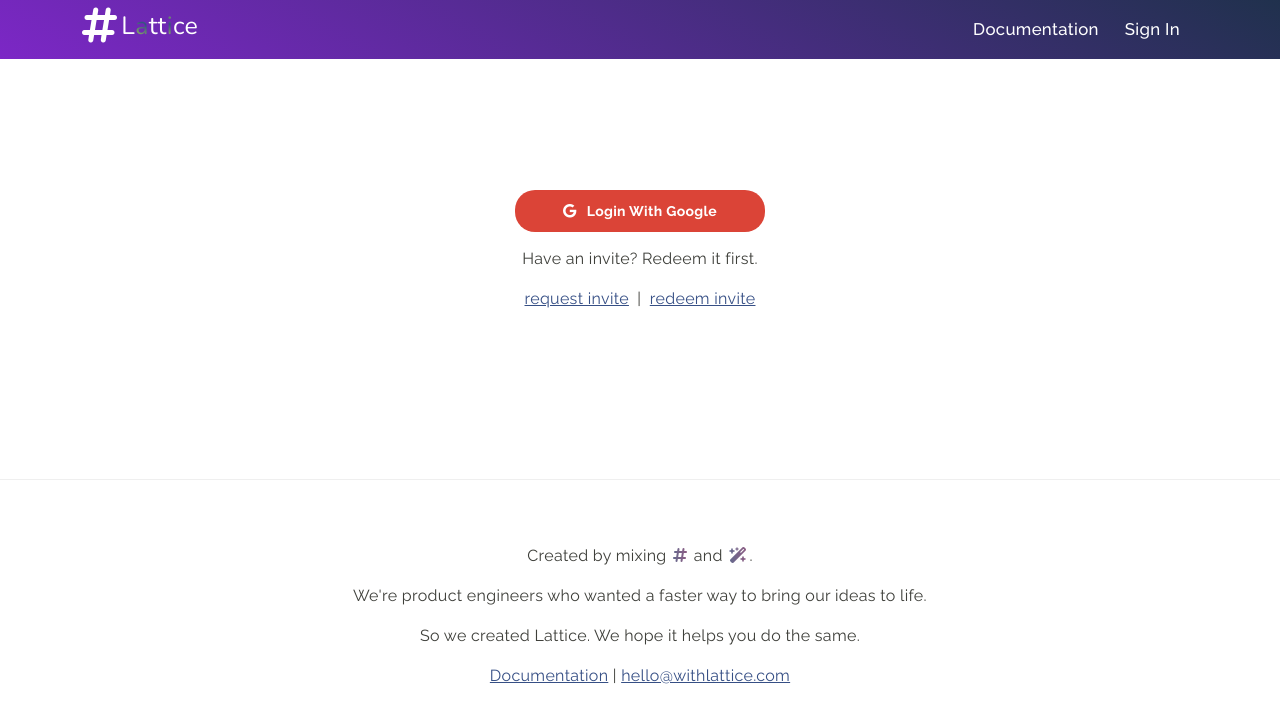
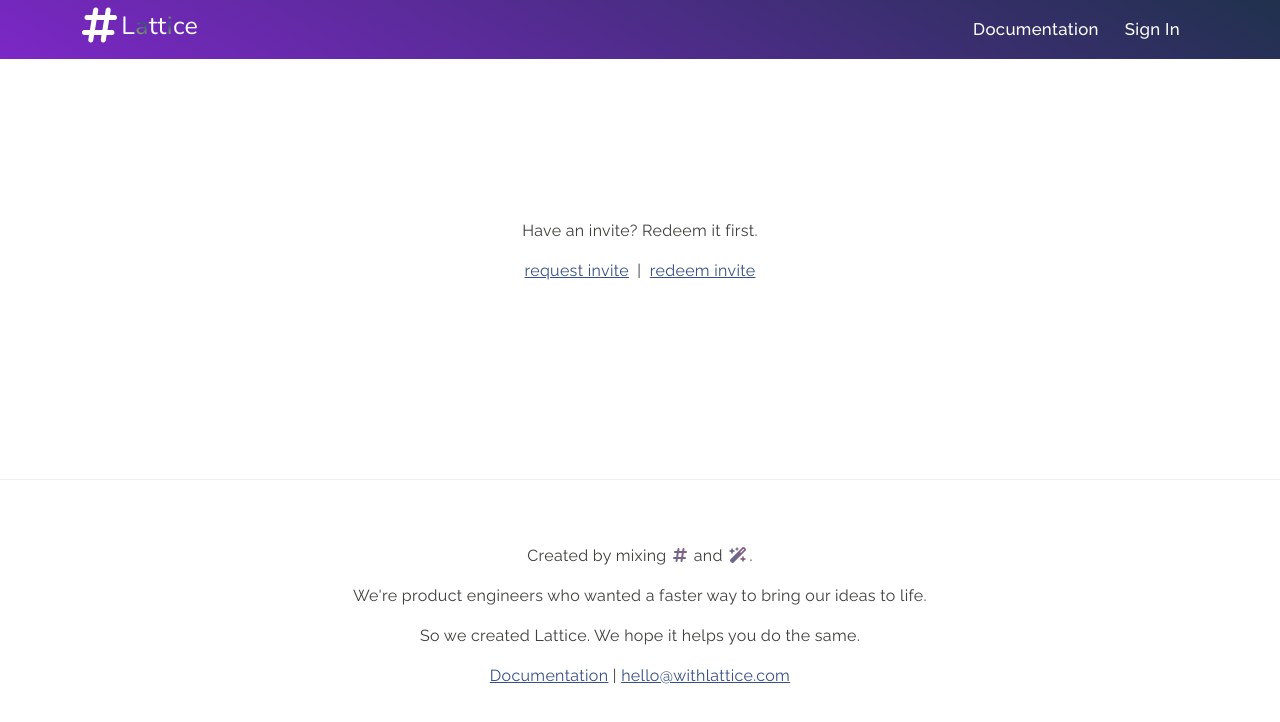
Before and after one commit to jmathai/lattice-static, a plain HTML site: page login.html in a window 1280 px wide. Drawn offline with nearby package versions, Linux system fonts and the light colour scheme; some icons are missing.

Commit message:
Remove login button

```diff
--- a/login.html
+++ b/login.html
@@ -165,9 +165,9 @@
         <i class="fab fa-facebook-f"></i> Login with Facebook
     </a>-->
     <!-- Google Login Button -->
-    <a href="login/google.html" class="btn login-button" id="google-login" data-lta-event="login-google">
+    <!--<a href="login/google.html" class="btn login-button" id="google-login" data-lta-event="login-google">
         <i class="fab fa-google"></i> Login with Google
-    </a>
+    </a>-->
 
       <p>Have an invite? Redeem it first.</p>
       <p>
```
